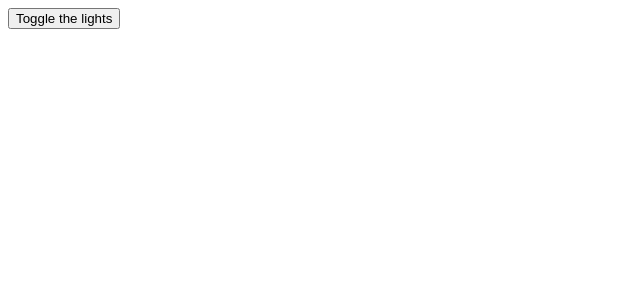
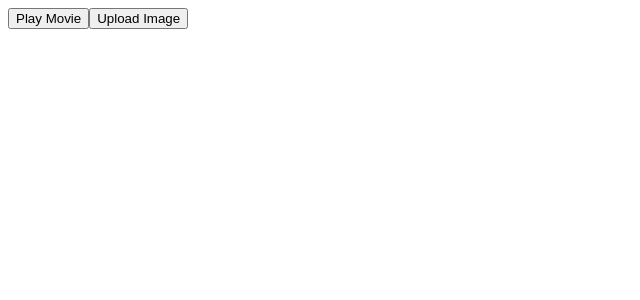
Before and after one commit to NgirfanulMangali/Learn-React, a React (Vite) app: page / in a window 1280 px wide. Shown: the top 300 px of the page, without its empty margins (0-640 px from the left). Built offline with nearby package versions, Linux system fonts and the light colour scheme.

Commit message:
wire up the events

```diff
--- a/src/App.jsx
+++ b/src/App.jsx
@@ -1,16 +1,25 @@
-export default function LightSwitch() {
-  function handleClick() {
-    let bodyStyle = document.body.style;
-    if (bodyStyle.backgroundColor === 'black') {
-      bodyStyle.backgroundColor = 'white';
-    } else {
-      bodyStyle.backgroundColor = 'black';
-    }
-  }
+function Button({ onClick, children }) {
+  return (
+    <button onClick={e => {
 
-  return (
-    <button onClick={handleClick}>
-      Toggle the lights
+      onClick();
+    }}>
+      {children}
     </button>
   );
 }
+
+export default function Toolbar() {
+  return (
+    <div className="Toolbar" onClick={() => {
+      alert('You clicked on the toolbar!');
+    }}>
+      <Button onClick={() => alert('Playing!')}>
+        Play Movie
+      </Button>
+      <Button onClick={() => alert('Uploading!')}>
+        Upload Image
+      </Button>
+    </div>
+  );
+}
```
